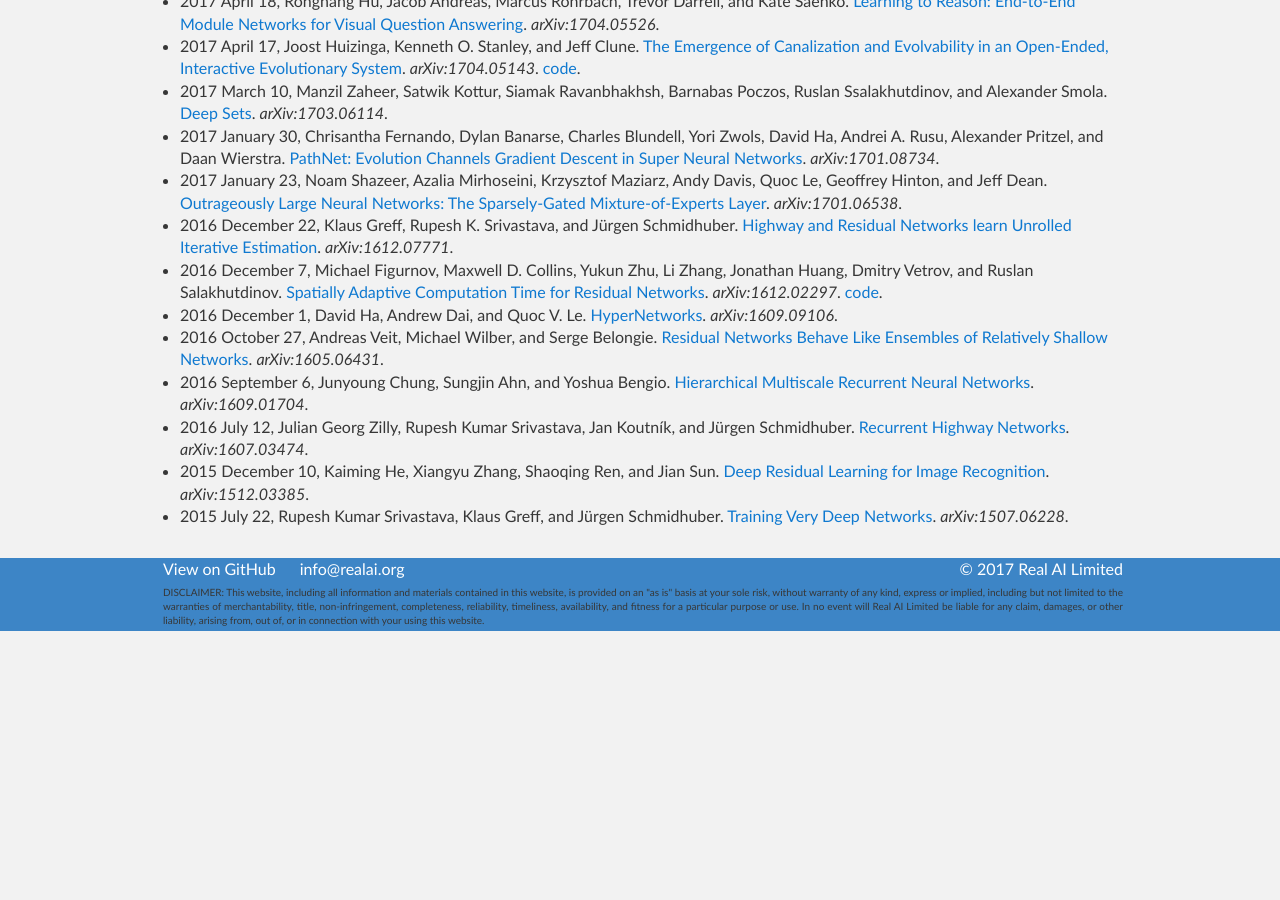
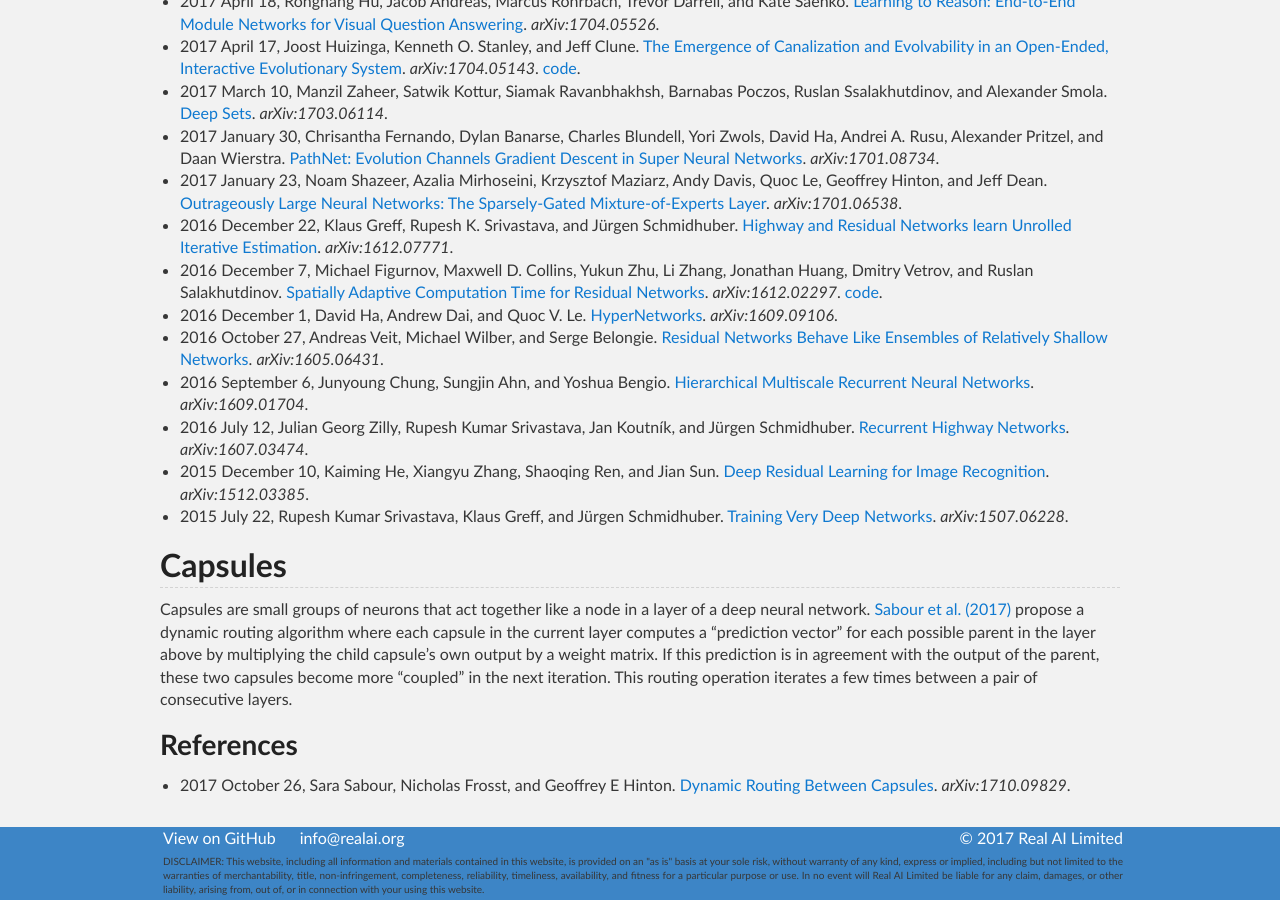
Before and after one commit to Tonywuhk/realai.org, a Jekyll site: the page built from network-architecture.md, in a window 1280 px wide and 900 px high, scrolled down 1002 px. Built offline with Jekyll 4.4.1, drawn with Linux system fonts in a browser that asks for light colours; our own code applies the rules of GitHub Pages for plain Markdown files; the repository's description, which GitHub fills in, is left out; before the commit the page ends 1633 px from its top, so only the background shows below that.

Commit message:
Update files

```diff
--- a/network-architecture.md
+++ b/network-architecture.md
@@ -42,3 +42,11 @@ A deep feedforward network can be interrupted at an intermediate layer to make *
 * 2016 July 12, Julian Georg Zilly, Rupesh Kumar Srivastava, Jan Koutník, and Jürgen Schmidhuber. [Recurrent Highway Networks](https://arxiv.org/abs/1607.03474). *arXiv:1607.03474*.
 * 2015 December 10, Kaiming He, Xiangyu Zhang, Shaoqing Ren, and Jian Sun. [Deep Residual Learning for Image Recognition](https://arxiv.org/abs/1512.03385). *arXiv:1512.03385*.
 * 2015 July 22, Rupesh Kumar Srivastava, Klaus Greff, and Jürgen Schmidhuber. [Training Very Deep Networks](https://arxiv.org/abs/1507.06228). *arXiv:1507.06228*.
+
+## Capsules
+
+Capsules are small groups of neurons that act together like a node in a layer of a deep neural network. [Sabour et al. (2017)](https://arxiv.org/abs/1710.09829) propose a dynamic routing algorithm where each capsule in the current layer computes a "prediction vector" for each possible parent in the layer above by multiplying the child capsule's own output by a weight matrix. If this prediction is in agreement with the output of the parent, these two capsules become more "coupled" in the next iteration. This routing operation iterates a few times between a pair of consecutive layers.
+
+### References
+
+* 2017 October 26, Sara Sabour, Nicholas Frosst, and Geoffrey E Hinton. [Dynamic Routing Between Capsules](https://arxiv.org/abs/1710.09829). *arXiv:1710.09829*.
```
Also changed, not shown: course/google-cloud-platform/README.md (+1 -1 lines), hierarchical-learning.md (+3 -0 lines), research-groups/publications/facebook-AI-research.md (+1 -0 lines), research-groups/publications/google-brain.md (+1 -1 lines), research-groups/publications/openai.md (+1 -0 lines).
